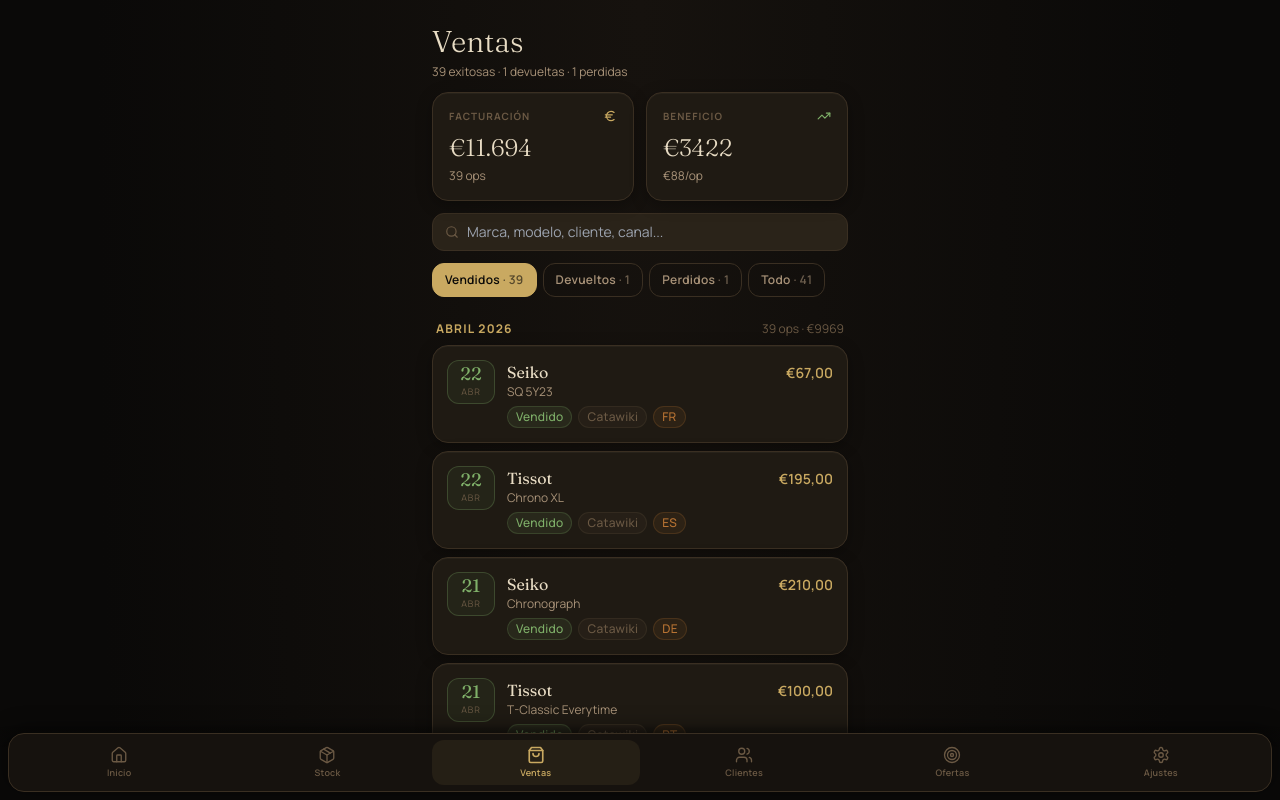
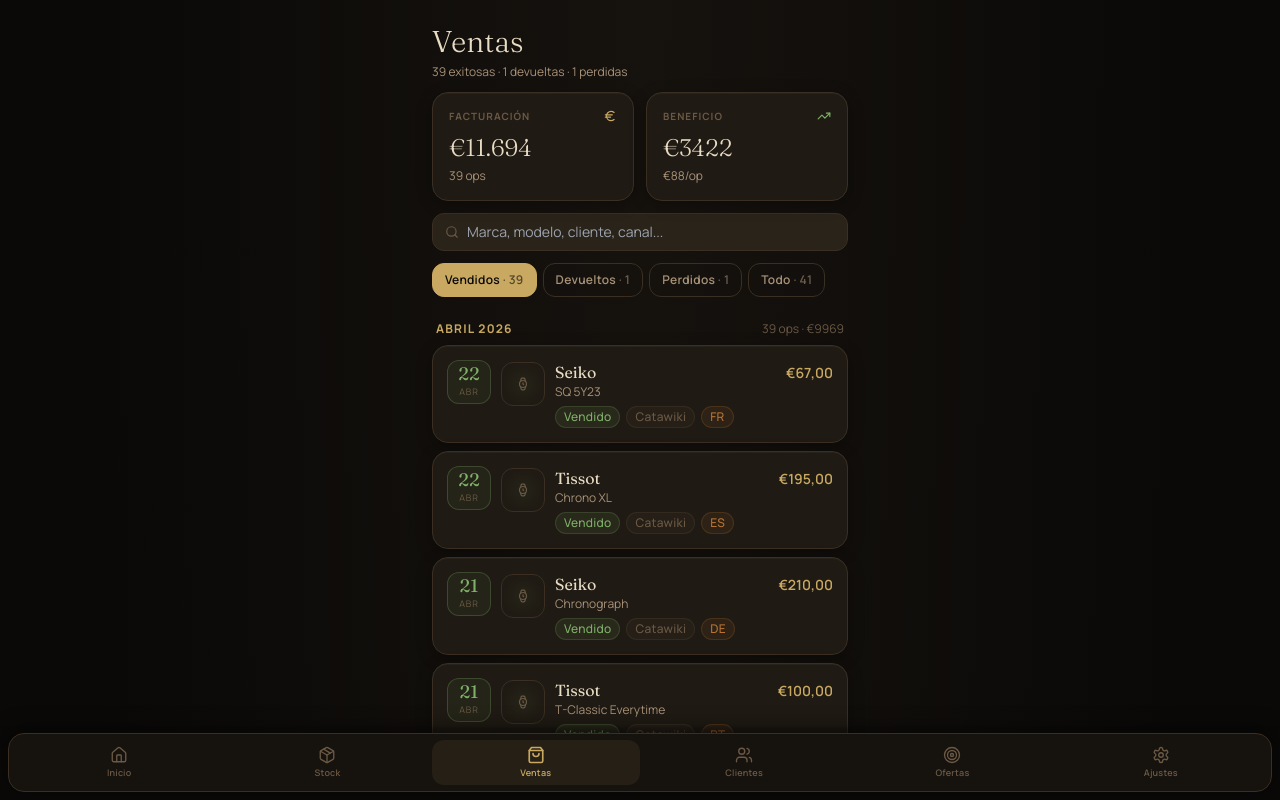
Before and after one commit to timelabwatches/timelab-atelier, a React (Vite) app: page / in a window 1280 px wide. Both pictures are taken after a click on the button "Ventas". Shown: the top 800 px of the page. Built offline with nearby package versions, Linux system fonts and the light colour scheme.

Commit message:
Refactor button layout and styling in App component

```diff
--- a/src/App.jsx
+++ b/src/App.jsx
@@ -2131,9 +2131,9 @@
                 return (
                   <button key={w.id} onClick={() => setView({ name: "watch-detail", id: w.id })} className="w-full text-left">
                     <Card className="p-3.5">
-                      <div className="flex items-start gap-3">
+                      <div className="flex items-start gap-2.5">
                         {/* Date badge */}
-                        <div className="flex flex-col items-center justify-center w-12 flex-shrink-0 py-1" style={{
+                        <div className="flex flex-col items-center justify-center w-11 flex-shrink-0 py-1" style={{
                           background: w.status === "sold" ? `${C.jade}11` : w.status === "returned" ? `${C.amber}11` : `${C.ruby}11`,
                           border: `1px solid ${w.status === "sold" ? C.jade : w.status === "returned" ? C.amber : C.ruby}44`,
                           borderRadius: 12,
@@ -2141,6 +2141,21 @@
                           <span className="font-serif text-lg leading-none" style={{ color: w.status === "sold" ? C.jade : w.status === "returned" ? C.amber : C.ruby, fontFamily: "'Fraunces', serif" }}>{dayStr}</span>
                           <span className="text-[9px] uppercase tracking-widest mt-0.5" style={{ color: C.mute }}>{monthStr}</span>
                         </div>
+                        {/* Photo thumbnail */}
+                        {w.accounting_photo_url ? (
+                          <div className="w-11 h-11 rounded-xl overflow-hidden flex-shrink-0 mt-0.5" style={{
+                            border: `1px solid ${w.status === "sold" ? C.jade : w.status === "returned" ? C.amber : C.ruby}44`,
+                          }}>
+                            <img src={w.accounting_photo_url} alt="" className="w-full h-full object-cover" />
+                          </div>
+                        ) : (
+                          <div className="w-11 h-11 rounded-xl flex items-center justify-center flex-shrink-0 mt-0.5" style={{
+                            background: `radial-gradient(circle, ${w.status === "sold" ? C.jade : w.status === "returned" ? C.amber : C.ruby}11 0%, transparent 70%)`,
+                            border: `1px solid ${C.line}`,
+                          }}>
+                            <Watch size={14} style={{ color: C.mute }} />
+                          </div>
+                        )}
                         {/* Body */}
                         <div className="flex-1 min-w-0">
                           <div className="flex items-baseline justify-between gap-2">
```
